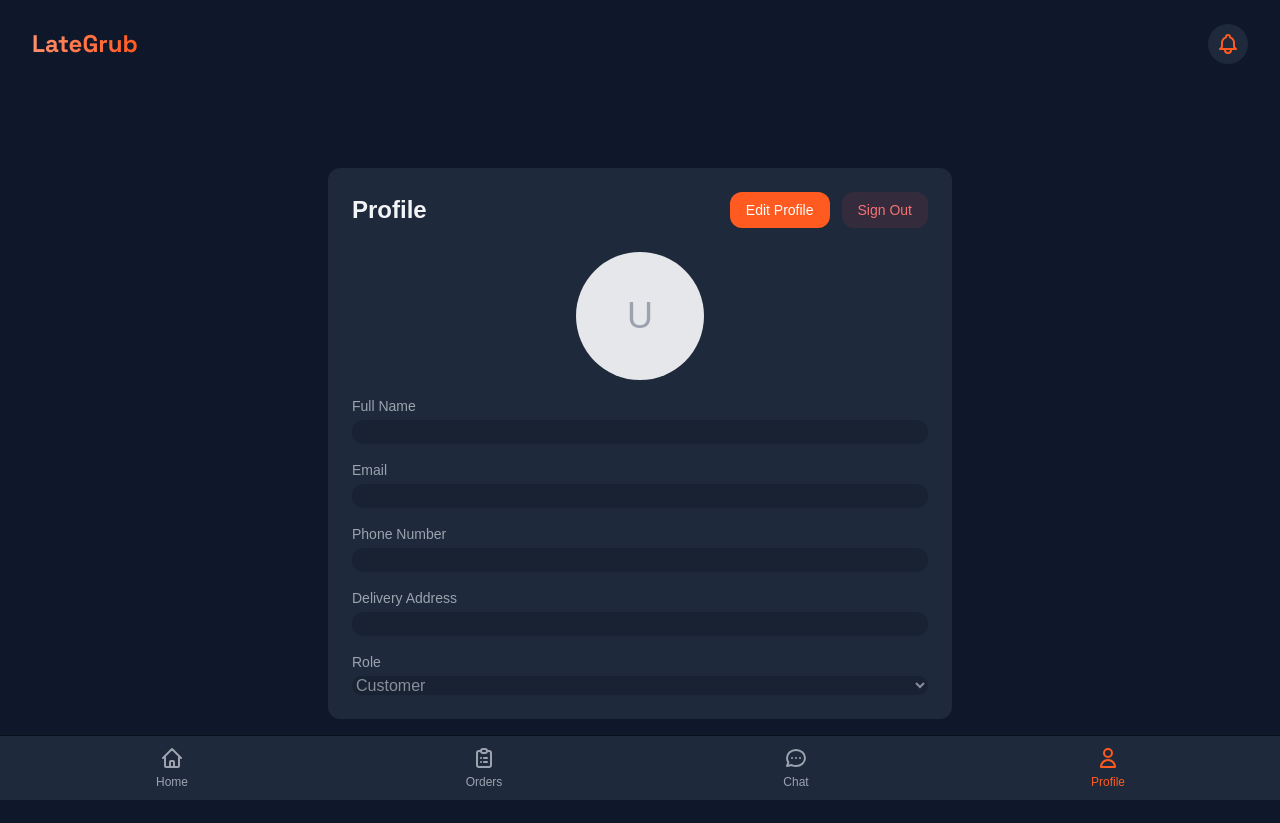
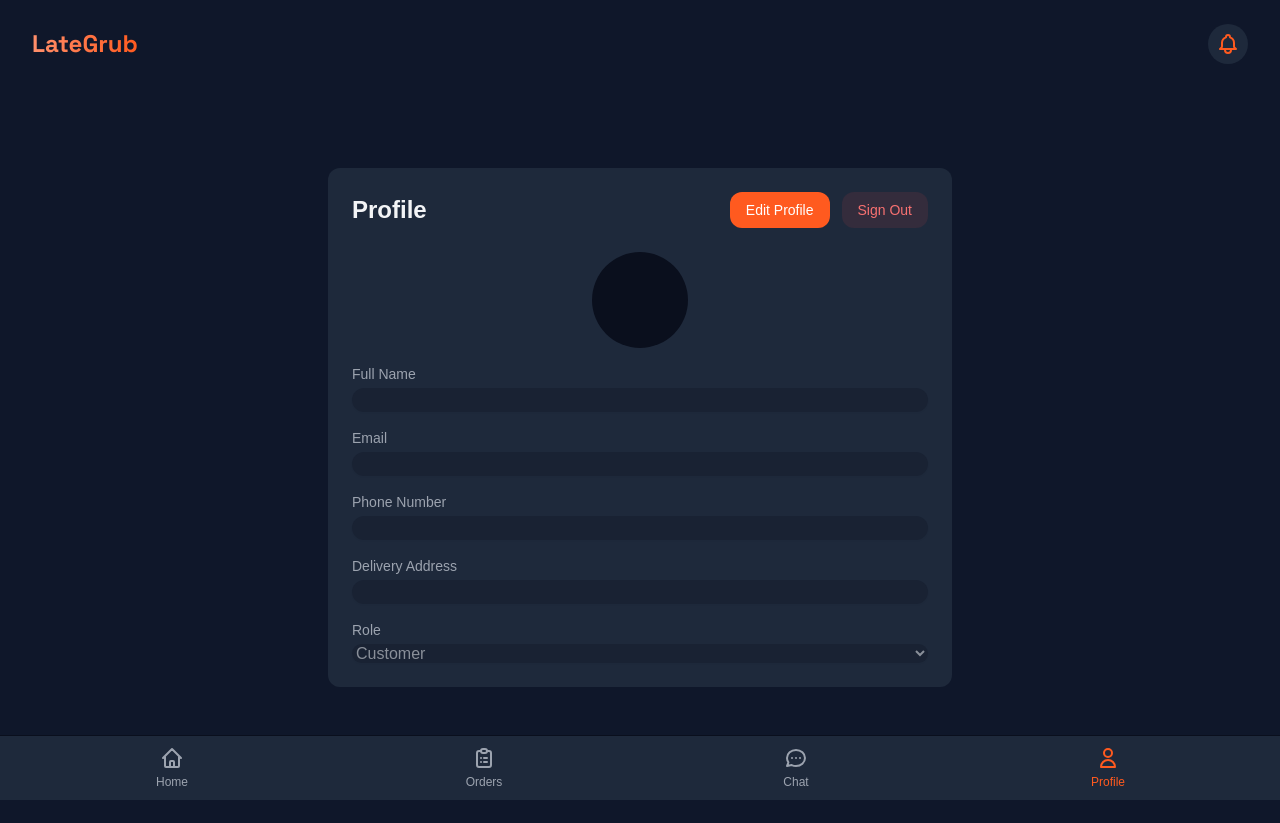
Before and after one commit to katgharalad/lategrub, a React (Vite) app: page /profile in a window 1280 px wide. After the commit the page ends 800 px from the top, so only its background shows below. Built offline with nearby package versions, Linux system fonts and the light colour scheme; no server answers; the database is empty; sample sign-in values are in the browser's storage.

Commit message:
Fix TypeScript errors and unused imports for build

```diff
--- a/src/components/ProfilePhoto.tsx
+++ b/src/components/ProfilePhoto.tsx
@@ -2,77 +2,75 @@ import React, { useRef, useState } from 'react';
 import { uploadProfilePhoto } from '../lib/firebase';
 
 interface ProfilePhotoProps {
+  name: string;
   userId: string;
-  currentPhotoURL?: string;
-  onPhotoUpdated: (photoURL: string) => void;
+  photoURL?: string;
+  onPhotoUpdated: (photoURL: string) => Promise<void>;
 }
 
-const ProfilePhoto: React.FC<ProfilePhotoProps> = ({ userId, currentPhotoURL, onPhotoUpdated }) => {
+const ProfilePhoto: React.FC<ProfilePhotoProps> = ({
+  name,
+  userId,
+  photoURL,
+  onPhotoUpdated
+}) => {
+  const [uploading, setUploading] = useState(false);
   const fileInputRef = useRef<HTMLInputElement>(null);
-  const [uploading, setUploading] = useState(false);
-  const [error, setError] = useState<string | null>(null);
 
   const handlePhotoClick = () => {
     fileInputRef.current?.click();
   };
 
-  const handlePhotoChange = async (e: React.ChangeEvent<HTMLInputElement>) => {
-    if (!e.target.files || !e.target.files[0]) return;
+  const handleFileChange = async (e: React.ChangeEvent<HTMLInputElement>) => {
+    const file = e.target.files?.[0];
+    if (!file) return;
 
-    const file = e.target.files[0];
-    if (!file.type.startsWith('image/')) {
-      setError('Please upload an image file.');
-      return;
-    }
-
-    setUploading(true);
-    setError(null);
     try {
+      setUploading(true);
       const newPhotoURL = await uploadProfilePhoto(file, userId);
-      onPhotoUpdated(newPhotoURL);
-    } catch (err) {
-      setError('Failed to upload photo. Please try again.');
+      await onPhotoUpdated(newPhotoURL);
+    } catch (error) {
+      console.error('Error uploading photo:', error);
     } finally {
       setUploading(false);
     }
   };
 
   return (
-    <div className="flex flex-col items-center">
-      <div
-        className="relative w-32 h-32 mb-4 rounded-full overflow-hidden cursor-pointer group"
+    <div className="relative w-24 h-24 mx-auto mb-4">
+      <button
         onClick={handlePhotoClick}
+        className="w-full h-full rounded-full overflow-hidden focus:outline-none focus:ring-2 focus:ring-primary"
+        disabled={uploading}
       >
-        {currentPhotoURL ? (
+        {photoURL ? (
           <img
-            src={currentPhotoURL}
-            alt="Profile"
+            src={photoURL}
+            alt={name}
             className="w-full h-full object-cover"
           />
         ) : (
-          <div className="w-full h-full bg-gray-200 flex items-center justify-center">
-            <span className="text-4xl text-gray-400">
-              {userId ? userId[0].toUpperCase() : '?'}
+          <div className="w-full h-full bg-background-dark flex items-center justify-center">
+            <span className="text-2xl font-medium text-text-secondary">
+              {name.charAt(0).toUpperCase()}
             </span>
           </div>
         )}
-        <div className="absolute inset-0 bg-black bg-opacity-50 flex items-center justify-center opacity-0 group-hover:opacity-100 transition-opacity">
-          <span className="text-white text-sm">Change Photo</span>
+      </button>
+
+      {uploading && (
+        <div className="absolute inset-0 bg-black bg-opacity-50 rounded-full flex items-center justify-center">
+          <div className="w-8 h-8 border-2 border-white border-t-transparent rounded-full animate-spin" />
         </div>
-      </div>
+      )}
+
       <input
+        ref={fileInputRef}
         type="file"
-        ref={fileInputRef}
-        onChange={handlePhotoChange}
         accept="image/*"
+        onChange={handleFileChange}
         className="hidden"
       />
-      {uploading && (
-        <div className="text-sm text-primary">Uploading photo...</div>
-      )}
-      {error && (
-        <div className="text-sm text-red-500">{error}</div>
-      )}
     </div>
   );
 };
--- a/src/main.tsx
+++ b/src/main.tsx
@@ -1,6 +1,6 @@
 import React from 'react';
 import ReactDOM from 'react-dom/client';
-import { BrowserRouter, UNSAFE_DataRouterContext } from 'react-router-dom';
+import { BrowserRouter } from 'react-router-dom';
 import App from './App';
 import './index.css';
 
--- a/src/pages/Orders.tsx
+++ b/src/pages/Orders.tsx
@@ -1,9 +1,7 @@
 import React, { useState, useEffect } from 'react';
-import { useNavigate } from 'react-router-dom';
+import { collection, query, where, onSnapshot, Timestamp, doc, getDoc } from 'firebase/firestore';
 import PageLayout from '../components/PageLayout';
-import ErrorMessage from '../components/ErrorMessage';
 import { useAuth } from '../context/AuthContext';
-import { collection, query, where, onSnapshot, orderBy, Timestamp, doc, getDoc } from 'firebase/firestore';
 import { db } from '../lib/firebase';
 import { Order } from '../lib/firebase';
 
--- a/src/pages/PlaceOrder.tsx
+++ b/src/pages/PlaceOrder.tsx
@@ -1,10 +1,9 @@
-import React, { useState, useEffect } from 'react';
+import React, { useState } from 'react';
 import { useNavigate } from 'react-router-dom';
+import { useAuth } from '../context/AuthContext';
 import PageLayout from '../components/PageLayout';
-import { useAuth } from '../context/AuthContext';
-import { collection, addDoc, serverTimestamp, doc, getDoc } from 'firebase/firestore';
-import { db } from '../lib/firebase';
-import { createOrder, OrderStatus } from '../lib/firebase';
+import ErrorMessage from '../components/ErrorMessage';
+import { createOrder } from '../lib/firebase';
 
 interface MenuItem {
   id: string;
@@ -136,7 +135,7 @@ const PlaceOrder: React.FC = () => {
   const [deliveryAddress, setDeliveryAddress] = useState('');
   const [selectedLocation, setSelectedLocation] = useState<Location | null>(null);
   const [roomNumber, setRoomNumber] = useState('');
-  const [paymentMethod, setPaymentMethod] = useState<'cash' | 'barter' | null>(null);
+  const [paymentMethod, setPaymentMethod] = useState<'cash' | 'barter'>('cash');
   const [paymentDetails, setPaymentDetails] = useState('');
   const [showPaymentInput, setShowPaymentInput] = useState(false);
   const [isPlacingOrder, setIsPlacingOrder] = useState(false);
--- a/src/pages/SetupPassword.tsx
+++ b/src/pages/SetupPassword.tsx
@@ -4,13 +4,12 @@ import { useAuth } from '../context/AuthContext';
 import PageLayout from '../components/PageLayout';
 import ErrorMessage from '../components/ErrorMessage';
 import { updatePassword } from 'firebase/auth';
-import { auth } from '../lib/firebase';
 import { getDoc, doc } from 'firebase/firestore';
 import { db } from '../lib/firebase';
 
 const SetupPassword: React.FC = () => {
   const navigate = useNavigate();
-  const { user, userRole } = useAuth();
+  const { user } = useAuth();
   const [password, setPassword] = useState('');
   const [confirmPassword, setConfirmPassword] = useState('');
   const [error, setError] = useState<string | null>(null);
```
Also changed, not shown: src/context/AuthContext.tsx (+7 -7 lines).
